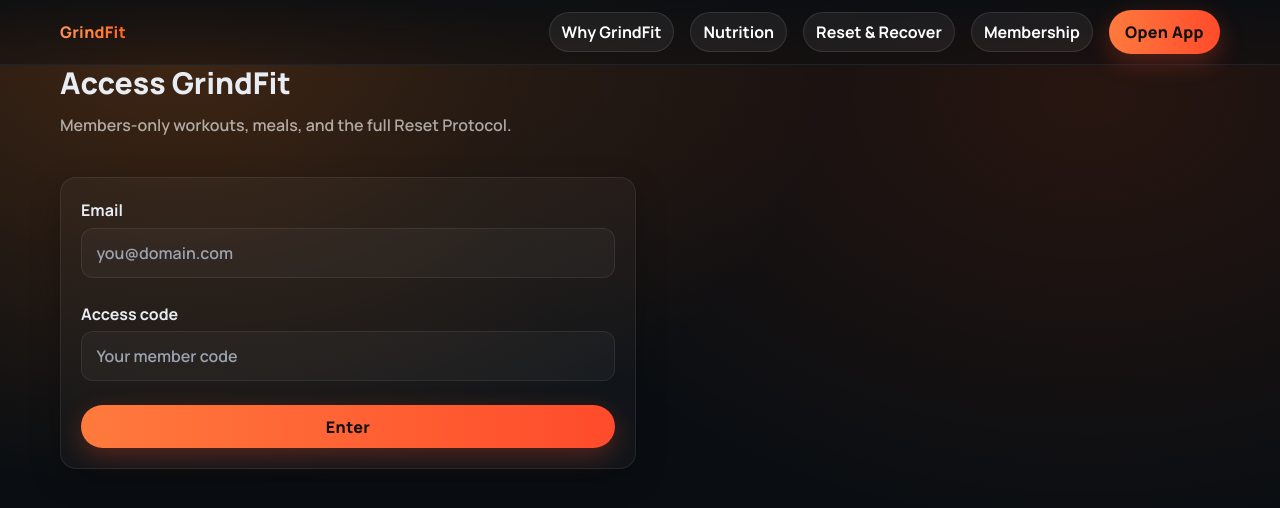
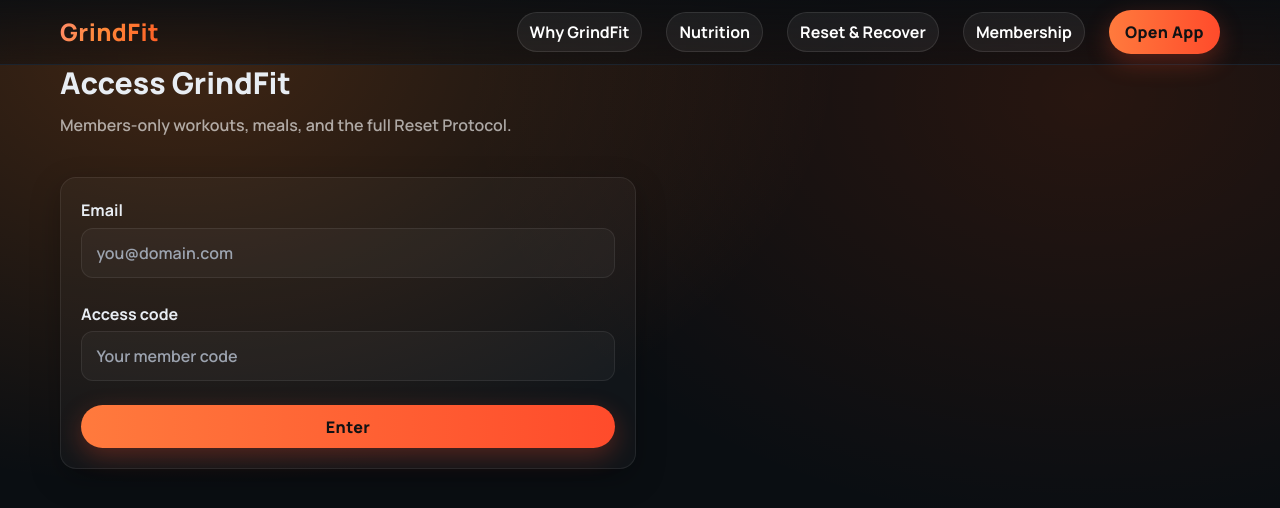
Before and after one commit to GrindFit/grindfit-webapp, a Next.js app: page /login in a window 1280 px wide. Shown: the top 508 px of the page. Built offline with nearby package versions, Linux system fonts and the light colour scheme.

Commit message:
Update Nav.jsx

```diff
--- a/components/Nav.jsx
+++ b/components/Nav.jsx
@@ -7,18 +7,17 @@ export default function Nav({ rightSlot }) {
     <header className="nav sticky top-0 z-50">
       <div className="gf-container flex items-center justify-between h-16">
         <Link href="/" className="no-underline">
-          <Brand />
+          <Brand className="text-[22px] md:text-[24px]" />
         </Link>
 
-        <nav className="flex items-center gap-4">
+        <nav className="flex items-center gap-4 md:gap-6">
           <a className="btn-ghost" href="#why">Why GrindFit</a>
           <a className="btn-ghost" href="#nutrition">Nutrition</a>
-          <a className="btn-ghost" href="#reset">Reset &amp; Recover</a>
-          <a className="btn-ghost" href="#pricing">Membership</a>
-          <Link className="btn-primary" href="/login">Open App</Link>
+          <a className="btn-ghost" href="#reset">Reset & Recover</a>
+          <a className="btn-ghost" href="#membership">Membership</a>
+          <a className="btn-primary" href="/login">Open App</a>
+          {rightSlot}
         </nav>
-
-        {rightSlot}
       </div>
     </header>
   );
```
